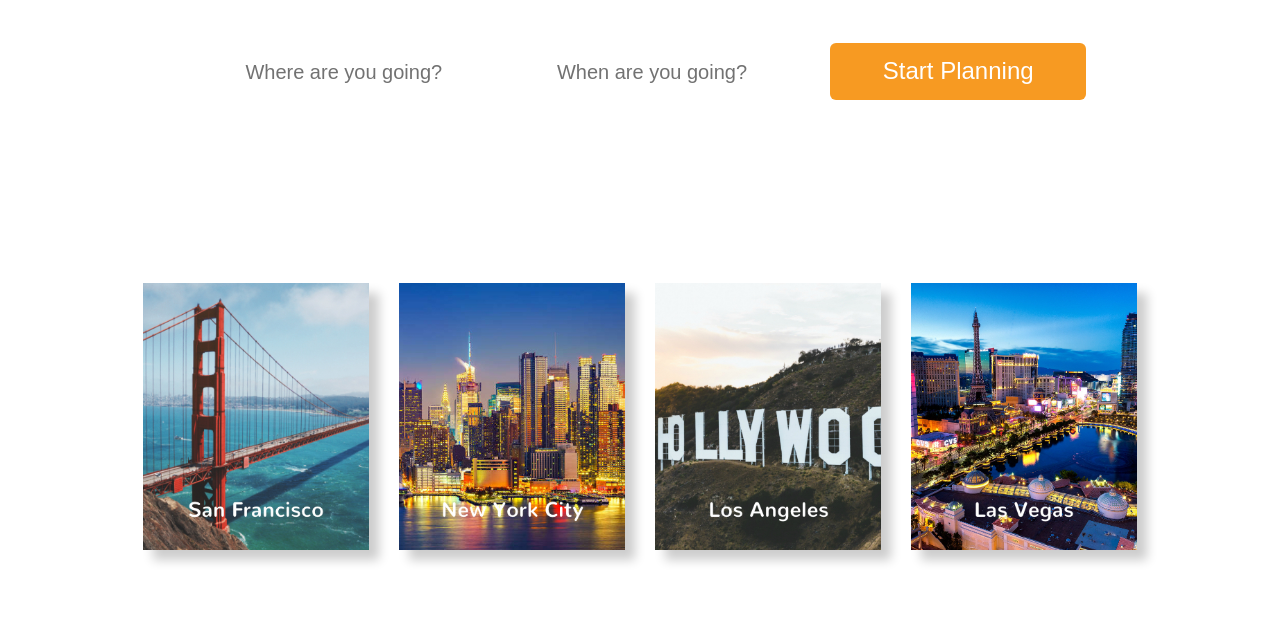
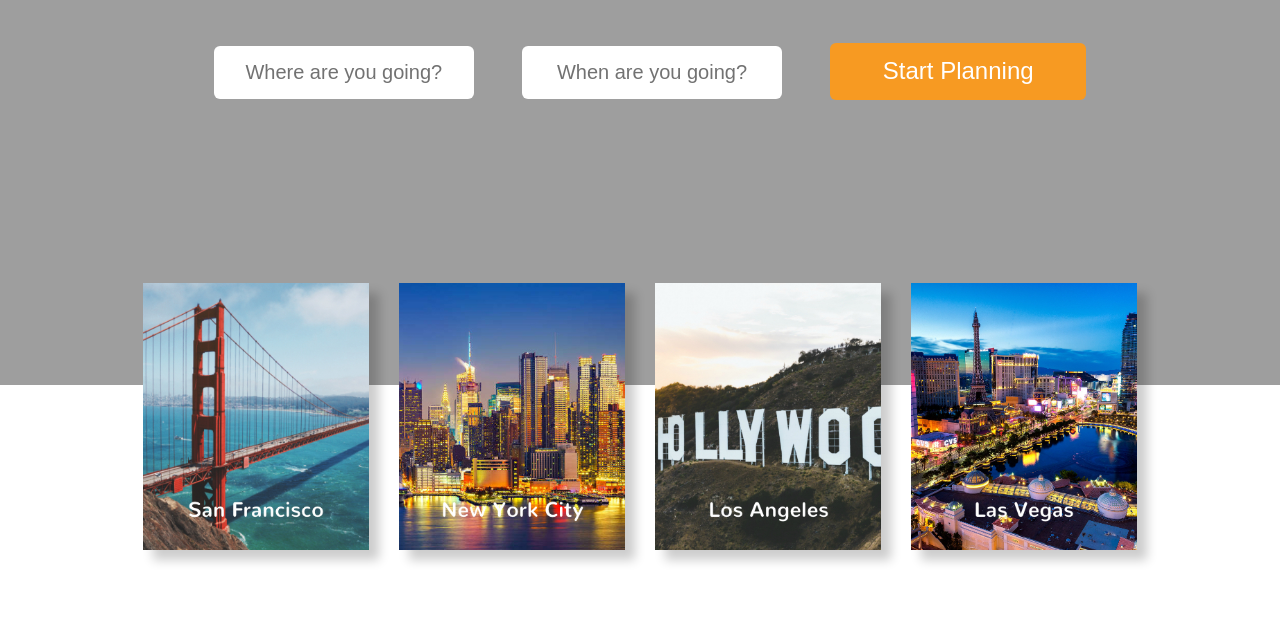
Before and after one commit to mdevlin96/portfolio, a plain HTML site: page globulear-home/index.html in a window 1280 px wide. Shown: the part 255-890 px from the top of the page. Drawn offline with nearby package versions, Linux system fonts and the light colour scheme; the site is published under a folder, as on GitHub Pages, so addresses that start at the root find nothing.

Commit message:
Update style.css

```diff
--- a/globulear-home/style.css
+++ b/globulear-home/style.css
@@ -25,7 +25,7 @@ body {
 }
 
 .home-banner {
-    background-image:url('/images/bg3.png');
+    background-image:url('images/bg3.png');
     background-repeat:no-repeat;
     background-size: 100% 140%;
     margin: 0px !important;
```
